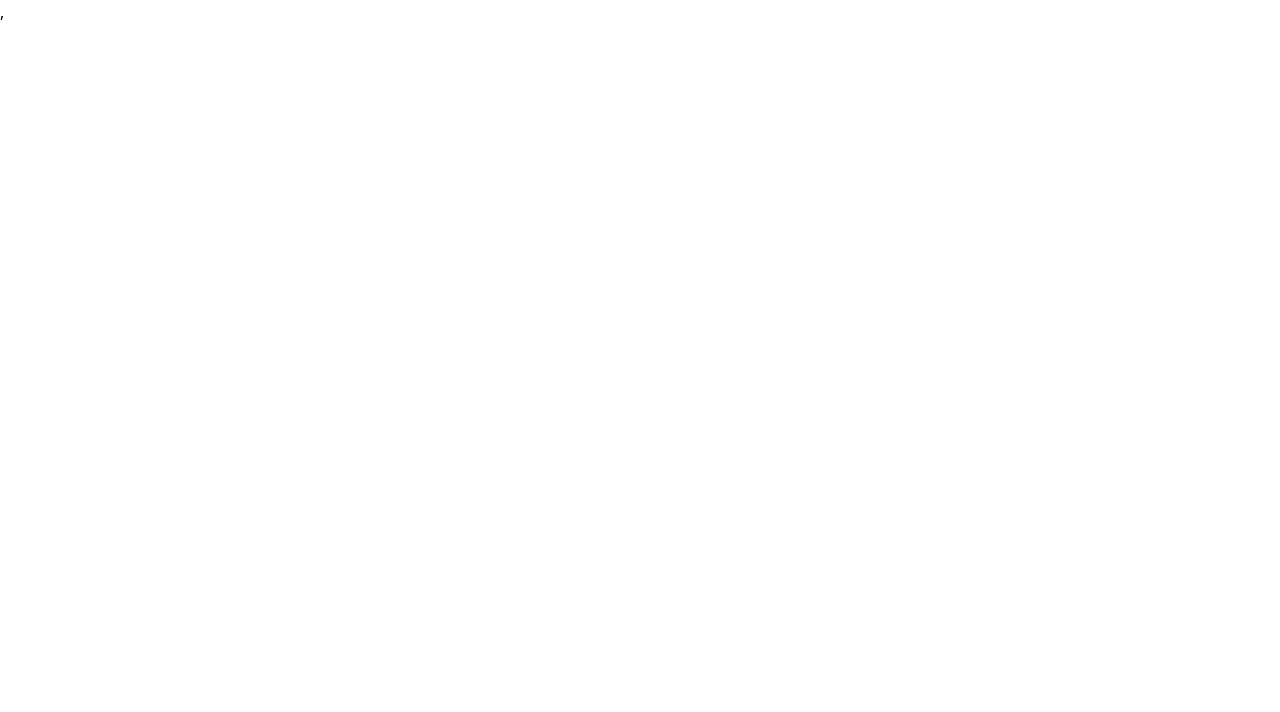
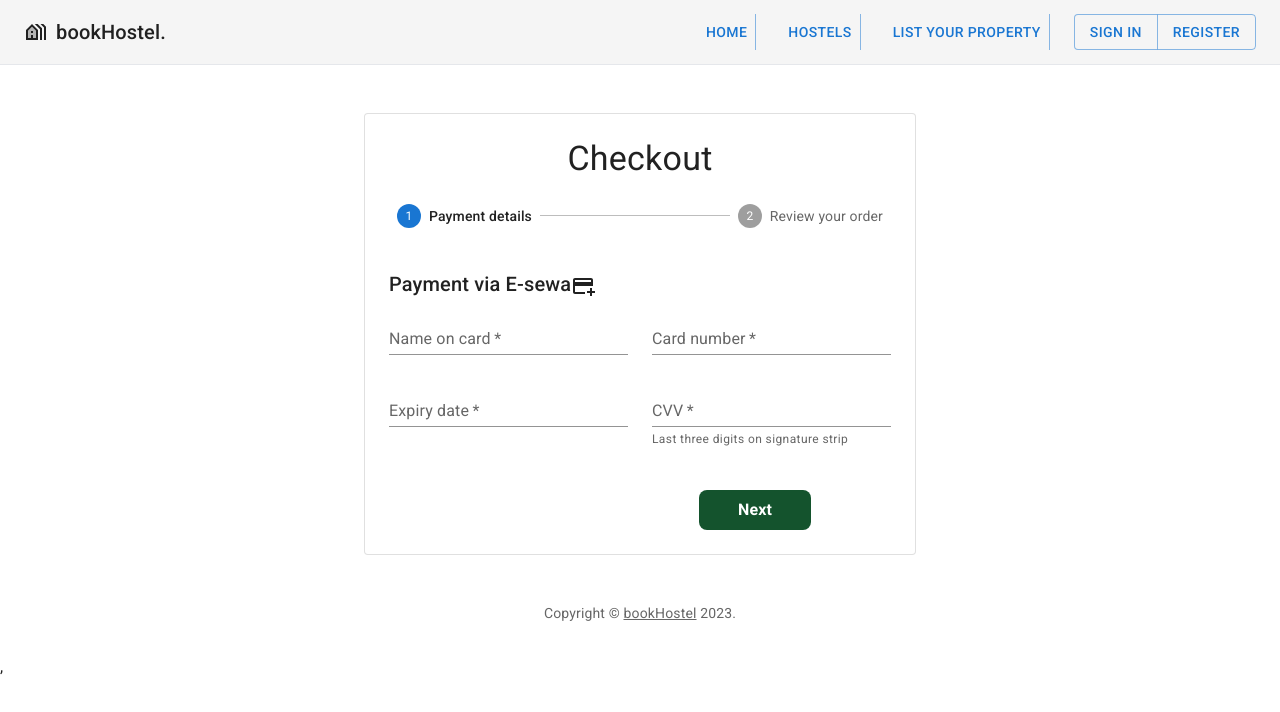
Before and after one commit to MilanRoka/book-hostel, a React (Vite) app in the folder front-end/: page /checkout in a window 1280 px wide. Before the commit this address had no page. Shown: the top 712 px of the page. Built offline with nearby package versions, Linux system fonts and the light colour scheme.

Commit message:
"Booking checkout ui"

```diff
--- a/front-end/package.json
+++ b/front-end/package.json
@@ -28,6 +28,7 @@
     "react-icons": "^4.7.1",
     "react-redux": "^8.0.5",
     "react-simple-image-slider": "^2.4.1",
+    "react-slideshow-image": "^4.2.1",
     "react-toastify": "^9.1.2",
     "recharts": "^2.4.3",
     "redux": "^4.2.1",
--- a/front-end/src/App.jsx
+++ b/front-end/src/App.jsx
@@ -16,6 +16,7 @@ import Searchbar from './components/Navbar/Searchbar';
 import HostelPage from './components/Hostel/HostelPage'
 import '@fontsource/public-sans';
 import SuperAdmin from './components/Dashboard/SuperAdmin';
+import Checkout from './components/Booking/checkout';
 
 
 
@@ -31,14 +32,14 @@ const App = () => {
                <Route path='/footer' element={< Footer />} />
                <Route path='/hostels' element={<Hostels />} />
                <Route path='/register property' element={<RegistrationForm />} />
-
                <Route path='/forgotpw' element={<Forgotpw />} />
                <Route path='/dashboard' element={<Dashboard />} />
                <Route element={<Records />} />
                <Route path='/homeitems' element={<Homeitems />} />
                <Route path='/searchbar' element={<Searchbar />} />
                <Route path='/hostelpage' element={<HostelPage />} />
-               <Route path ='/superadmin' element={<SuperAdmin />}/>
+               <Route path='/superadmin' element={<SuperAdmin />} />
+               <Route path='/checkout' element={<Checkout/>}/>
             </Routes>
          </Router>
       </>
--- /dev/null
+++ b/front-end/src/components/Booking/Checkout.jsx
@@ -0,0 +1,109 @@
+import * as React from 'react';
+import CssBaseline from '@mui/material/CssBaseline';
+import Box from '@mui/material/Box';
+import Container from '@mui/material/Container';
+import Paper from '@mui/material/Paper';
+import Stepper from '@mui/material/Stepper';
+import Step from '@mui/material/Step';
+import StepLabel from '@mui/material/StepLabel';
+import Button from '@mui/material/Button';
+import Link from '@mui/material/Link';
+import Typography from '@mui/material/Typography';
+import { createTheme, ThemeProvider } from '@mui/material/styles';
+import PaymentForm from './PaymentForm';
+import Review from './Review';
+import Navbar from '../Navbar/Navbar';
+
+function Copyright() {
+    return (
+        <Typography variant="body2" color="text.secondary" align="center">
+            {'Copyright © '}
+            <Link color="inherit" href="https://localhost:5173/">
+                bookHostel
+            </Link>{' '}
+            {new Date().getFullYear()}
+            {'.'}
+        </Typography>
+    );
+}
+const steps = [
+    'Payment details',
+    'Review your order'
+];
+function getStepContent(step) {
+    switch (step) {
+        case 0:
+            return <PaymentForm />;
+        case 1:
+            return <Review />;
+        default:
+            throw new Error('Unknown step');
+    }
+}
+
+const theme = createTheme();
+
+export default function Checkout() {
+    const [activeStep, setActiveStep] = React.useState(0);
+
+    const handleNext = () => {
+        setActiveStep(activeStep + 1);
+    };
+
+    const handleBack = () => {
+        setActiveStep(activeStep - 1);
+    };
+
+    return (
+        <ThemeProvider theme={theme}>
+            <Navbar />
+            <CssBaseline />
+            <Container component="main" maxWidth="sm" sx={{ mb: 4 }}>
+                <Paper variant="outlined" sx={{ my: { xs: 3, md: 6 }, p: { xs: 2, md: 3 } }}>
+                    <Typography component="h1" variant="h4" align="center">
+                        Checkout
+                    </Typography>
+                    <Stepper activeStep={activeStep} sx={{ pt: 3, pb: 5 }}>
+                        {steps.map((label) => (
+                            <Step key={label}>
+                                <StepLabel>{label}</StepLabel>
+                            </Step>
+                        ))}
+                    </Stepper>
+                    {activeStep === steps.length ? (
+                        <React.Fragment>
+                            <Typography variant="h5" gutterBottom>
+                                Thank you for choosing us.
+                            </Typography>
+                            <Typography variant="subtitle1">
+                                Booking is successfully completed.
+                            </Typography>
+                        </React.Fragment>
+                    ) : (
+                        <React.Fragment>
+                            {getStepContent(activeStep)}
+                            <Box sx={{ display: 'flex', justifyContent: 'flex-end' }}>
+                                {activeStep !== 0 && (
+                                    <button
+                                    className='block w-customBtn bg-green-900 text-white font-bold py-2 px-4 mx-20 mt-10 rounded-lg hover:bg-green-700'
+                                    onClick={handleBack}>
+                                        Back
+                                    </button>
+                                )}
+
+                                <button
+                                    className='block w-customBtn bg-green-900 text-white font-bold py-2 px-4 mx-20 mt-10 rounded-lg hover:bg-green-700'
+                                    variant="contained"
+                                    onClick={handleNext}
+                                >
+                                    {activeStep === steps.length - 1 ? 'Book' : 'Next'}
+                                </button>
+                            </Box>
+                        </React.Fragment>
+                    )}
+                </Paper>
+                <Copyright />
+            </Container>
+        </ThemeProvider>
+    );
+}
--- /dev/null
+++ b/front-end/src/components/Booking/PaymentForm.jsx
@@ -0,0 +1,62 @@
+import * as React from 'react';
+import Typography from '@mui/material/Typography';
+import Grid from '@mui/material/Grid';
+import TextField from '@mui/material/TextField';
+import FormControlLabel from '@mui/material/FormControlLabel';
+import Checkbox from '@mui/material/Checkbox';
+import AddCardIcon from '@mui/icons-material/AddCard';
+
+export default function PaymentForm() {
+  return (
+    <React.Fragment>
+      <Typography variant="h6" gutterBottom>
+        Payment via E-sewa
+        <AddCardIcon/>
+      </Typography>
+      <Grid container spacing={3}>
+        <Grid item xs={12} md={6}>
+          <TextField
+            required
+            id="cardName"
+            label="Name on card"
+            fullWidth
+            autoComplete="cc-name"
+            variant="standard"
+          />
+        </Grid>
+        <Grid item xs={12} md={6}>
+          <TextField
+            required
+            id="cardNumber"
+            label="Card number"
+            fullWidth
+            autoComplete="cc-number"
+            variant="standard"
+          />
+        </Grid>
+        <Grid item xs={12} md={6}>
+          <TextField
+            required
+            id="expDate"
+            label="Expiry date"
+            fullWidth
+            autoComplete="cc-exp"
+            variant="standard"
+          />
+        </Grid>
+        <Grid item xs={12} md={6}>
+          <TextField
+            required
+            id="cvv"
+            label="CVV"
+            helperText="Last three digits on signature strip"
+            fullWidth
+            autoComplete="cc-csc"
+            variant="standard"
+          />
+        </Grid>
+
+      </Grid>
+    </React.Fragment>
+  );
+}
--- /dev/null
+++ b/front-end/src/components/Booking/Review.jsx
@@ -0,0 +1,76 @@
+import * as React from 'react';
+import Typography from '@mui/material/Typography';
+import List from '@mui/material/List';
+import ListItem from '@mui/material/ListItem';
+import ListItemText from '@mui/material/ListItemText';
+import Grid from '@mui/material/Grid';
+
+const products = [
+  {
+    name: 'Product 1',
+    desc: 'A nice thing',
+    price: 'Rs. 2500',
+  },
+  { name: 'Discount',
+    desc: '',
+    price: '10%' },
+];
+
+const addresses = ['1 MUI Drive', 'Reactville', 'Anytown', '99999', 'USA'];
+const payments = [
+  { name: 'Card type', detail: 'Visa' },
+  { name: 'Card holder', detail: 'Mr John Smith' },
+  { name: 'Card number', detail: 'xxxx-xxxx-xxxx-1234' },
+  { name: 'Expiry date', detail: '04/2024' },
+];
+
+export default function Review() {
+  return (
+    <React.Fragment>
+      <Typography variant="h6" gutterBottom>
+        Order summary
+      </Typography>
+      <List disablePadding>
+        {products.map((product) => (
+          <ListItem key={product.name} sx={{ py: 1, px: 0 }}>
+            <ListItemText primary={product.name} secondary={product.desc} />
+            <Typography variant="body2">{product.price}</Typography>
+          </ListItem>
+        ))}
+
+        <ListItem sx={{ py: 1, px: 0 }}>
+          <ListItemText primary="Total" />
+          <Typography variant="subtitle1" sx={{ fontWeight: 700 }}>
+            Rs. 2500
+          </Typography>
+        </ListItem>
+      </List>
+      <Grid container spacing={2}>
+        <Grid item xs={12} sm={6}>
+          <Typography variant="h6" gutterBottom sx={{ mt: 2 }}>
+            Shipping
+          </Typography>
+          <Typography gutterBottom>John Smith</Typography>
+          <Typography gutterBottom>{addresses.join(', ')}</Typography>
+        </Grid>
+        <Grid item container direction="column" xs={12} sm={6}>
+          <Typography variant="h6" gutterBottom sx={{ mt: 2 }}>
+            Payment details
+          </Typography>
+          <Grid container>
+            {payments.map((payment) => (
+              <React.Fragment key={payment.name}>
+                <Grid item xs={6}>
+                  <Typography gutterBottom>{payment.name}</Typography>
+                </Grid>
+                <Grid item xs={6}>
+                  <Typography gutterBottom>{payment.detail}</Typography>
+                </Grid>
+              </React.Fragment>
+            ))}
+          </Grid>
+        </Grid>
+      </Grid>
+    </React.Fragment>
+  );
+}
--- a/front-end/src/components/Navbar/Navbar.jsx
+++ b/front-end/src/components/Navbar/Navbar.jsx
@@ -12,16 +12,15 @@ import PersonIcon from '@mui/icons-material/Person';
 
 function Navbar() {
   const [isLoggedIn, setIsLoggedIn] = React.useState(true);
-  React.useEffect(
-    () => {
+  React.useEffect(() => {
     const token = localStorage.getItem('token');
     if (token) {
       setIsLoggedIn(true);
     } else {
       setIsLoggedIn(false);
     }
-    }
-  )
+  });
+
   const handleLogin = () => {
     setIsLoggedIn(true);
   };
@@ -29,9 +28,7 @@ function Navbar() {
   const handleLogout = () => {
     setIsLoggedIn(false);
     localStorage.removeItem('token');
-
   };
-
   return (
     <div>
       <React.Fragment>
@@ -40,35 +37,36 @@ function Navbar() {
           position="static"
           color="default"
           elevation={0}
-          sx={{ borderBottom: (theme) => `1px solid ${theme.palette.divider}` }}
-          style={{ color: 'dark' }}
+          className="border-b dark:border-gray-600"
         >
-          <Toolbar sx={{ flexWrap: 'wrap' }}>
-            <HolidayVillageTwoToneIcon sx={{ fontSize: 50 }} />
-            <Typography variant="h6" noWrap sx={{
-              mr: 2, pt: 1.5,
-              display: 'flex',
-              flexGrow: 1,
-              fontFamily: 'Arial, sans-serif',
-              fontSize: '25px',
-              fontWeight: 'bold',
-              letterSpacing: '1px'
-            }}>
+          <Toolbar className="flex flex-wrap items-center justify-between">
+            <div className="flex items-center">
+              <HolidayVillageTwoToneIcon className="text-4xl md:text- mr-2 " />
+              <Typography
+                variant="h6"
+                noWrap
+                className="flex-shrink-0 text-lg md:text-2xl font-bold tracking-wide"
+              >
                 bookHostel.
               </Typography>
-            <nav>
-              <ButtonGroup variant="text" aria-label="text button group">
+            </div>
+            <nav className="flex-shrink-0 flex">
+              <ButtonGroup
+                variant="text"
+                aria-label="text button group"
+                className="flex flex-wrap items-center gap-2 md:gap-6"
+              >
                 <Button href="/" key="home">Home</Button>
                 <Button href="/hostels" key="hostels">Hostels</Button>
                 <Button href="/register property" key="list-property">List Your Property</Button>
                 {isLoggedIn ?
                   <ButtonGroup key="loggedin-group">
-                    <Button  onClick={handleLogout} key="logout">Log Out</Button>
+                    <Button onClick={handleLogout} key="logout">Log Out</Button>
                     <Button href="#" key="profile"> <PersonIcon /> </Button>
                   </ButtonGroup>
                   :
                   <ButtonGroup key="loggedout-group">
-                    <Button href="/SignIn"  onClick={handleLogin} key="signin">Sign In</Button>
+                    <Button href="/SignIn" onClick={handleLogin} key="signin">Sign In</Button>
                     <Button href="/SignUp" key="signup">Register</Button>
                   </ButtonGroup>
                 }
--- a/front-end/src/main.jsx
+++ b/front-end/src/main.jsx
@@ -1,6 +1,6 @@
 // import "tailwindcss"
 import App from "./App"
-import ReactDOM from 'react-dom'
+import ReactDOM from 'react-dom/client'
 import React from "react"
 import { createTheme } from "@mui/system"
 import "./index.css"
--- a/front-end/tailwind.config.cjs
+++ b/front-end/tailwind.config.cjs
@@ -5,7 +5,13 @@ module.exports = {
     "./src/**/*.{js,ts,jsx,tsx}",
   ],
   theme: {
-    extend: {},
+    extend: {
+      width: {
+        'customBtn': '7rem',
+        '128': '33rem',
+        '150': '48rem',
+    },
+    },
   },
   plugins: [],
 }
```
Also changed, not shown: front-end/src/components/Dashboard/listItems.jsx (+8 -1 lines), front-end/src/components/Hostel/HostelPage.jsx (+59 -43 lines), front-end/src/components/Hostel/HostelRegistration/RegistrationForm.jsx (+11 -9 lines), 1 other file (tests, documents, lock files or other folders). Lines whose indentation alone changed are shown as unchanged.
